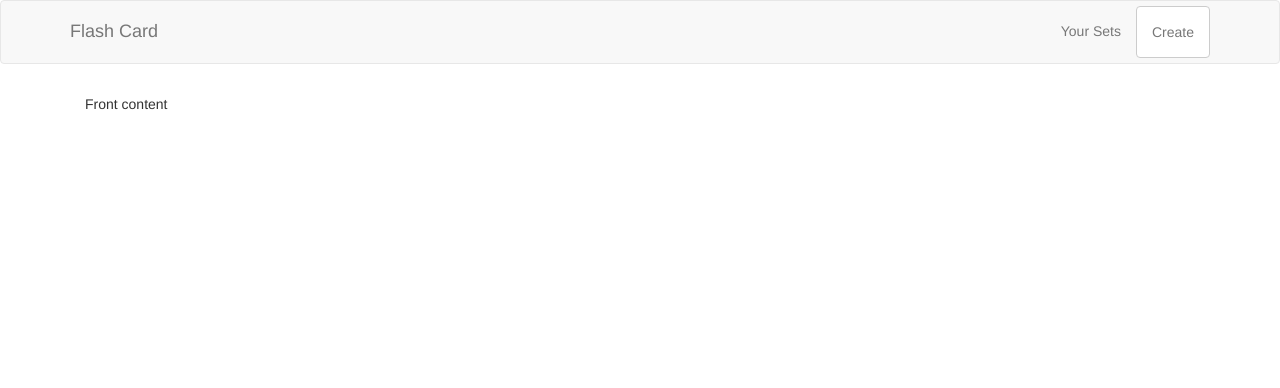
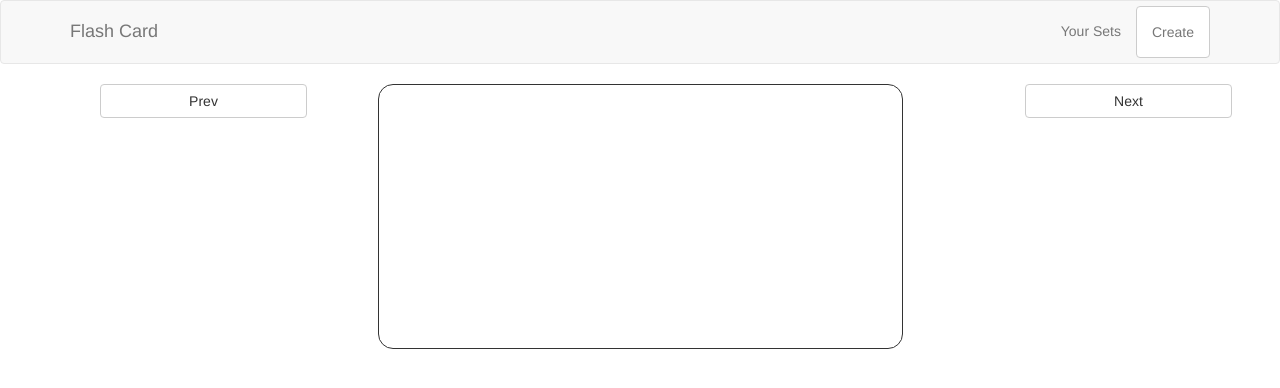
Before and after one commit to PLJean/django-flashcard, a Django app: template flash_card/templates/flash_card/flip.html in a window 1280 px wide. Shown: the top 388 px of the page. Run offline with Django 3.2, Linux system fonts and the light colour scheme; the template is opened without the code that fills it: most values are stand-ins (such as "Sample title", 1, 10 or a date in 2020); some libraries are stand-ins or nearby versions.

Commit message:
Implemented flip page on flip.html. Made methods playFlip(), prevFlip(), and nextFlip() Closes #14

```diff
--- a/flash_card/static/flash_card/css/main.css
+++ b/flash_card/static/flash_card/css/main.css
@@ -1,3 +1,21 @@
+#flipNext {
+}
+.card {
+}
+.front {
+    padding: 25%;
+    border-style: solid;
+    border-radius: 15px;
+    border-width: 1px;
+}
+
+.back {
+    padding: 25%;
+    border-style: solid;
+    border-radius: 15px;
+    border-width: 1px;
+}
+
 #navbar-container {
     margin-top: 5px;
     margin-bottom: 5px;
--- a/flash_card/templates/flash_card/flip.html
+++ b/flash_card/templates/flash_card/flip.html
@@ -2,16 +2,25 @@
 {% load staticfiles %}
 
 {% block body %}
+    <div class="col-lg-2">
+      <input id="flipPrev" class="btn btn-default btn-md" onclick="prevFlip()" value="Prev">
+    </div>
+    <div class="col-lg-offset-1 col-lg-6">
         <div id="card">
           <div class="front">
-        Front content
+              <span id="front-content"></span>
           </div>
           <div class="back">
-        Back content
+              <span id="back-content"></span>
           </div>
         </div>
+    </div>
+    <div class="col-lg-offset-1 col-lg-2">
+      <input id="flipNext" class="btn btn-default btn-md" onclick="nextFlip()" value="Next">
+    </div>
+    <script>
+        window.onload=function() { playFlip({{ cards|safe }}); }
 
-    <script>
         $(function($) {
           $("#card").flip();
         });
--- a/flash_card/templates/flash_card/root_template.html
+++ b/flash_card/templates/flash_card/root_template.html
@@ -45,6 +45,8 @@
         </a>
     </div>
 
+      <script>
+      </script>
     <div class="collapse navbar-collapse" id="bs-example-navbar-collapse-1">
       <ul class="nav navbar-nav">
 {#        <li class="active"><a href="#">Link <span class="sr-only">(current)</span></a></li>#}
@@ -71,10 +73,8 @@
 </nav>
 <div class="container">
     <div class="col-lg-12">
-        <p>
-            {% block body %}
-            {% endblock %}
-        </p>
+        {% block body %}
+        {% endblock %}
     </div>
 </div>
 
```
Also changed, not shown: flash_card/static/flash_card/js/main.js (+64 -23 lines), flash_card/views.py (+3 -5 lines). Lines whose indentation alone changed are shown as unchanged.
